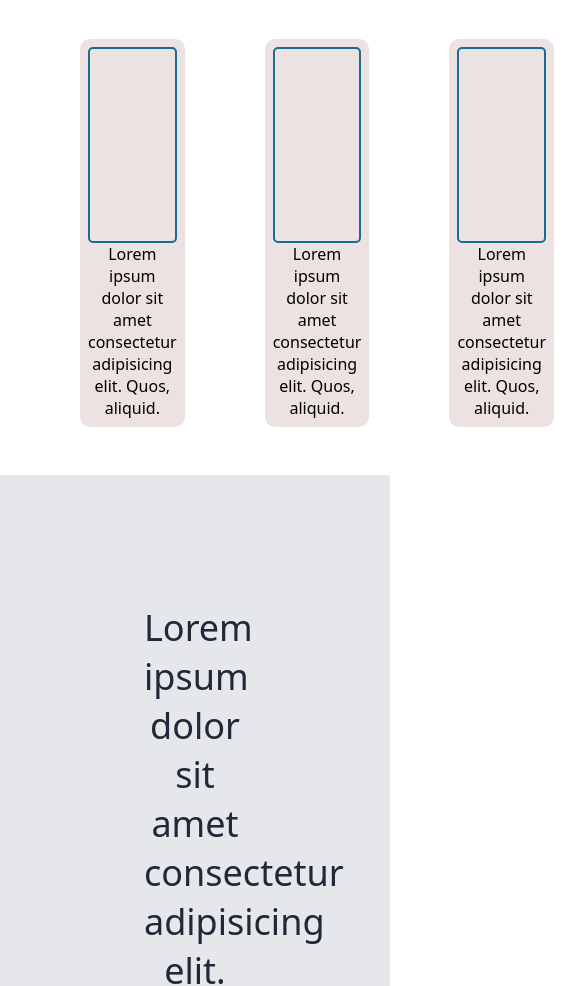
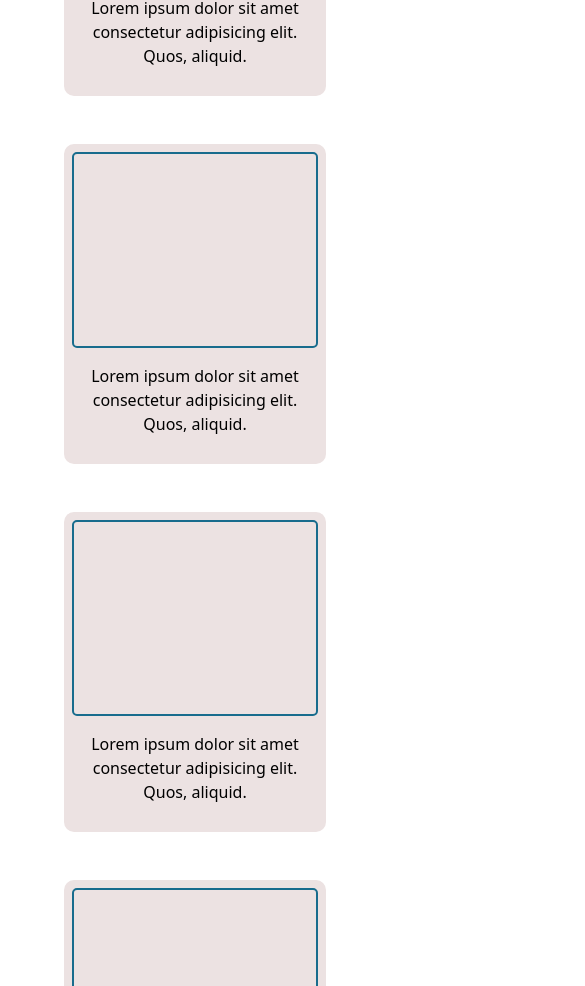
Before and after one commit to william2544/index.html, a plain HTML site: page index.html in a window 390 px wide. Shown: the part 1011-1997 px from the top of the page, 585 px wide, since content can reach past the window. Drawn offline with Linux system fonts and the light colour scheme.

Commit message:
my second commit

```diff
--- a/index.css
+++ b/index.css
@@ -89,7 +89,7 @@ h2{
 }
 .cont1{
     background-color: rgb(236, 226, 226);
-    max-width: 15rem;
+    max-width: 18rem;
     margin: 2rem ;
     border-radius: 10px;
     padding: 0.5rem;
@@ -100,7 +100,6 @@ h2{
     border-radius: 5px;
 }
 #call_action{
-    color:white;
     background-color: #e5e7eb;
     min-height: 14rem;
 }
@@ -135,6 +134,10 @@ h2{
     border: 2px solid white;
     color: white;
 }
+.call_main button:hover{
+    color: blue;
+    background-color: white;
+}
 .call_content h2{
     padding-bottom:5px ;
 }
@@ -148,3 +151,56 @@ footer p{
     text-align: center;
     padding-top: 4rem;
 }
+
+
+
+
+
+
+
+
+
+
+
+@media(max-width:40em){
+    .header_container{
+        margin: 0rem 2rem 3rem 2rem;
+        padding-bottom: 3rem;
+    }
+    .navbar{
+        display: none;
+    }
+    .image{
+        display: none;
+    }
+    .main_content{
+        display: flex;
+        flex-direction: column;
+        align-items: center;
+    }
+    .cont1{
+        height: 19rem;
+        margin: 1rem;
+    }
+    .inner_content{
+        max-height: 8rem;
+        text-align: center;
+        margin: 1rem ;
+    }
+    .inner_content p{
+        line-height: 1.5rem;
+    }
+    .call_container{
+        margin: 0rem 3rem;
+        padding: 4rem 2rem;
+        font-family: italic;
+        font-size: 26px;
+        color: #1f2937;
+        line-height: 2rem;
+        letter-spacing: 2px;
+    }
+    .call_main{
+        margin: 2rem 3rem;
+        min-height: 8rem;
+    }
+}
```
